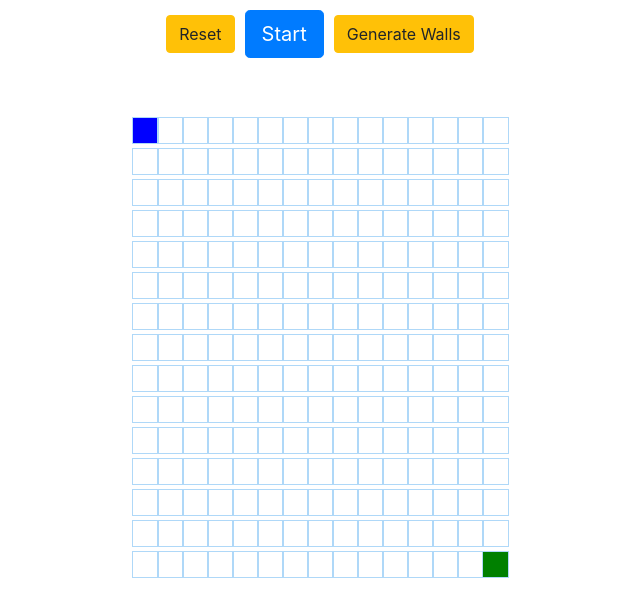
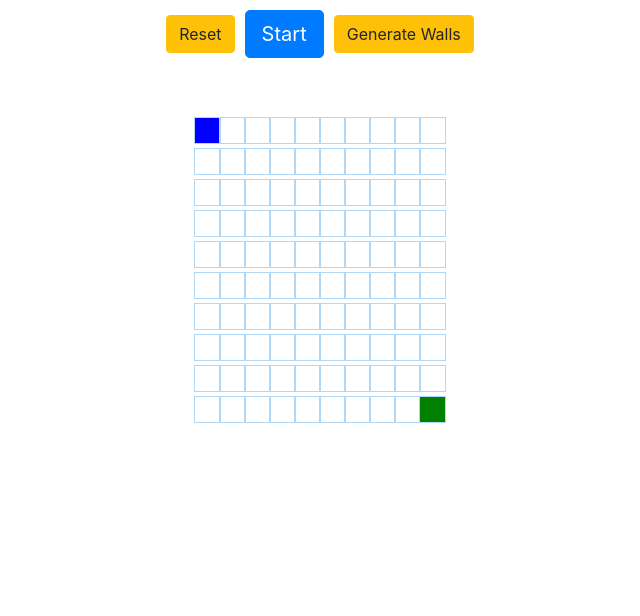
Before and after one commit to borsym/Algorithms-illustration, a React (Create React App) app in the folder algorithms/: page / in a window 1280 px wide. Shown: the top 616 px of the page, without its empty margins (320-960 px from the left). Built offline with nearby package versions, Linux system fonts and the light colour scheme.

Commit message:
mouse down wall drawing

```diff
--- a/algorithms/src/Algorithms/Algorithms.jsx
+++ b/algorithms/src/Algorithms/Algorithms.jsx
@@ -4,8 +4,8 @@ import Node from "./Node";
 import Astar from "./Algorithms-implement/Astar";
 import "bootstrap/dist/css/bootstrap.css";
 
-const ROWS_NUMBER = 15;
-const COLMS_NUMBER = 15;
+const ROWS_NUMBER = 10;
+const COLMS_NUMBER = 10;
 
 const NODE_START_X = 0;
 const NODE_START_Y = 0;
@@ -17,7 +17,9 @@ class Algorithms extends Component {
     grid: [],
     path: [],
     visitedNodes: [],
+    mouseIsPressed: false,
   };
+
   // lefut miután minden készenáll
   componentDidMount() {
     this.initializeGrid();
@@ -42,8 +44,21 @@ class Algorithms extends Component {
   };
 
   handleMouseDown(row, col) {
-    const newGrid = getNewGridWithWallToggled(this.state.grid, row, col);
-    this.setState({ grid: newGrid });
+    const grid = this.state.grid;
+    grid[row][col].isWall = true;
+    this.setState({ grid: grid, mouseIsPressed: true });
+  }
+
+  handleMouseEnter(x, y) {
+    if (!this.state.mouseIsPressed) return;
+    console.log("itt");
+    const grid = this.state.grid;
+    grid[x][y].isWall = true;
+    this.setState({ grid });
+  }
+
+  handleMouseUp() {
+    this.setState({ mouseIsPressed: false });
   }
 
   GenerateWalls = () => {
@@ -90,6 +105,7 @@ class Algorithms extends Component {
     const startNode = grid[NODE_START_X][NODE_START_Y];
     const endNode = grid[NODE_END_X][NODE_END_Y];
     let path = Astar(startNode, endNode);
+
     this.setState({ path: path.path, visitedNodes: path.visitedNodes });
 
     this.VisualizePath(path.visitedNodes, path.path);
@@ -100,13 +116,13 @@ class Algorithms extends Component {
       if (i === visitedNodes.length) {
         setTimeout(() => {
           visualizeShortestPath(path);
-        }, 20 * i);
+        }, 5 * i);
       } else {
         setTimeout(() => {
           const node = visitedNodes[i];
           document.getElementById(`node-${node.x}-${node.y}`).className =
             "node node-visited";
-        }, 20 * i);
+        }, 5 * i);
       }
     }
   };
@@ -150,7 +166,10 @@ class Algorithms extends Component {
                           isWall={isWall}
                           isStart={isStart}
                           isEnd={isEnd}
+                          mouseIsPressed={this.state.mouseIsPressed}
                           onMouseDown={(x, y) => this.handleMouseDown(x, y)}
+                          onMouseEnter={(x, y) => this.handleMouseEnter(x, y)}
+                          onMouseUp={() => this.handleMouseUp()}
                         ></Node>
                       );
                     })}
@@ -206,14 +225,3 @@ function Spot(i, j) {
       this.neighbours.push(grid[this.x][this.y + 1]);
   };
 }
-
-const getNewGridWithWallToggled = (grid, row, col) => {
-  const newGrid = grid.slice();
-  const node = newGrid[row][col];
-  const newNode = {
-    ...node,
-    isWall: !node.isWall,
-  };
-  newGrid[row][col] = newNode;
-  return newGrid;
-};
--- a/algorithms/src/Algorithms/Node.jsx
+++ b/algorithms/src/Algorithms/Node.jsx
@@ -32,6 +32,8 @@ class Node extends Component {
         //onClick={() => this.PutWall()}
         id={`node-${this.props.x}-${this.props.y}`}
         onMouseDown={() => this.props.onMouseDown(this.props.x, this.props.y)}
+        onMouseEnter={() => this.props.onMouseEnter(this.props.x, this.props.y)}
+        onMouseUp={() => this.props.onMouseUp()}
       ></div>
     );
   }
```
Also changed, not shown: 1 other file (tests, documents, lock files or other folders).
